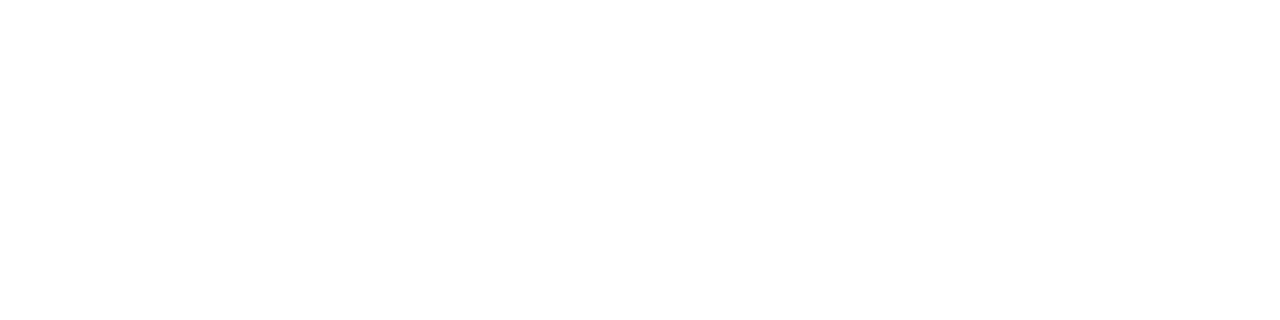
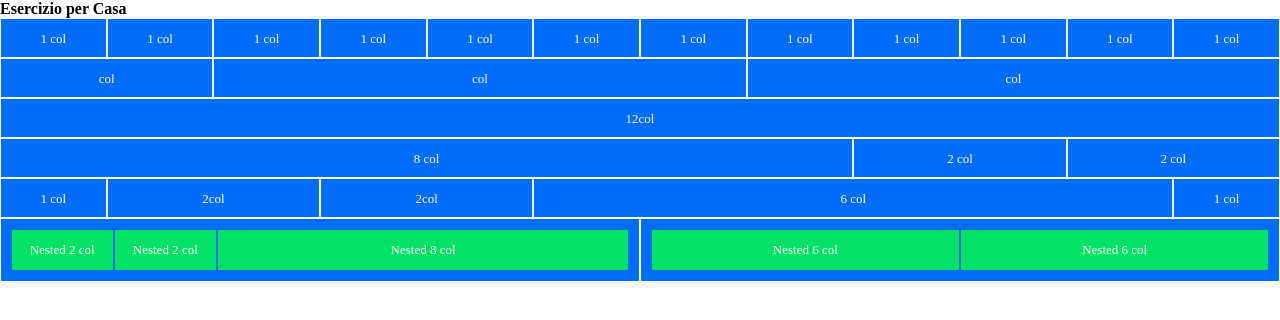
Before and after one commit to CarmineC93/html-css-12bool, a plain HTML site: page index.html in a window 1280 px wide. Drawn offline with Linux system fonts and the light colour scheme.

Commit message:
First container Set

```diff
--- a/css/style.css
+++ b/css/style.css
@@ -0,0 +1,32 @@
+
+:root{
+    /* palette */
+    --bgc-box:#006CFA;
+    --bgc-nested-box:#00E165;
+    --white:white;
+
+}
+
+.green{
+    padding: 0.6rem;
+}
+
+.box{
+    background-color:var(--bgc-box);
+    border: 1px solid var(--white);
+    color: var(--white);
+    height: 2.5rem;
+    line-height: 2.5rem;
+    text-align: center;
+    vertical-align: middle;
+    font-size: small;
+}
+
+.green-box{
+    background-color:var(--bgc-nested-box);
+    border: 1px solid var(--bgc-box);
+}
+
+.big {
+    height: 4rem;
+}
--- a/index.html
+++ b/index.html
@@ -11,6 +11,145 @@
 
 </head>
 <body>
+    <!-- first container -->
+    <div class="fluid-container">
+
+        <div class="row">
+            <div class="col-xs-12">
+                <strong>Esercizio per Casa</strong>
+            </div>
+        </div>
+
+        <!-- first row - 12 cols -->
+        <div class="row">
+            <div class="col-xs-1">
+                <div class="box">1 col</div>
+            </div>
+            <div class="col-xs-1">
+                <div class="box">1 col</div>
+            </div>
+            <div class="col-xs-1">
+                <div class="box">1 col</div>
+            </div>
+            <div class="col-xs-1">
+                <div class="box">1 col</div>
+            </div>
+            <div class="col-xs-1">
+                <div class="box">1 col</div>
+            </div>
+            <div class="col-xs-1">
+                <div class="box">1 col</div>
+            </div>
+            <div class="col-xs-1">
+                <div class="box">1 col</div>
+            </div>
+            <div class="col-xs-1">
+                <div class="box">1 col</div>
+            </div>
+            <div class="col-xs-1">
+                <div class="box">1 col</div>
+            </div>
+            <div class="col-xs-1">
+                <div class="box">1 col</div>
+            </div>
+            <div class="col-xs-1">
+                <div class="box">1 col</div>
+            </div>
+            <div class="col-xs-1">
+                <div class="box">1 col</div>
+            </div>
+        </div>
+
+        <!-- second row - 3 cols -->
+        <div class="row">
+            <div class="col-xs-2">
+                <div class="box">col</div>
+            </div>
+            <div class="col-xs-5">
+                <div class="box">col</div>
+            </div>
+            <div class="col-xs-5">
+                <div class="box">col</div>
+            </div>
+        </div>
+
+        <!-- third row - 1 col -->
+        <div class="row">
+            <div class="col-xs-12">
+                <div class="box">12col</div>
+            </div>
+        </div>
+
+        <!-- fourth row - 3 cols -->
+        <div class="row">
+            <div class="col-xs-8">
+                <div class="box">8 col</div>
+            </div>
+            <div class="col-xs-2">
+                <div class="box">2 col</div>
+            </div>
+            <div class="col-xs-2">
+                <div class="box">2 col</div>
+            </div>
+        </div>
+
+        <!-- fifth row - 5 cols -->
+        <div class="row">
+            <div class="col-xs-1">
+                <div class="box">1 col</div>
+            </div>
+            <div class="col-xs-2">
+                <div class="box">2col</div>
+            </div>
+            <div class="col-xs-2">
+                <div class="box">2col</div>
+            </div>
+            <div class="col-xs-6">
+                <div class="box">6 col</div>
+            </div>
+            <div class="col-xs-1">
+                <div class="box">1 col</div>
+            </div>
+        </div>
+
+        <!-- sixth row - 2 cols - nested cols -->
+        <div class="row">
+            <div class="col-xs-6">
+                <div class="box big">
+                   <div class="row green">
+                        <div class="col-xs-2">
+                            <div class="green-box">Nested 2 col</div>
+                        </div>
+                        <div class="col-xs-2">
+                            <div class="green-box">Nested 2 col</div>
+                        </div>
+                        <div class="col-xs-8">
+                            <div class="green-box">Nested 8 col</div>
+                        </div>
+                    </div>
+                </div>
+            </div>
+
+            <div class="col-xs-6">
+                <div class="box big">
+                    <div class="row green">
+                        <div class="col-xs-6">
+                            <div class="green-box">Nested 6 col</div>
+                        </div>
+                        <div class="col-xs-6">
+                            <div class="green-box">Nested 6 col</div>
+                        </div>
+                    </div>
+
+                </div>
+            </div>
+        </div>
+
+
+
+
+    </div>
+
 
 </body>
 </html>
```
